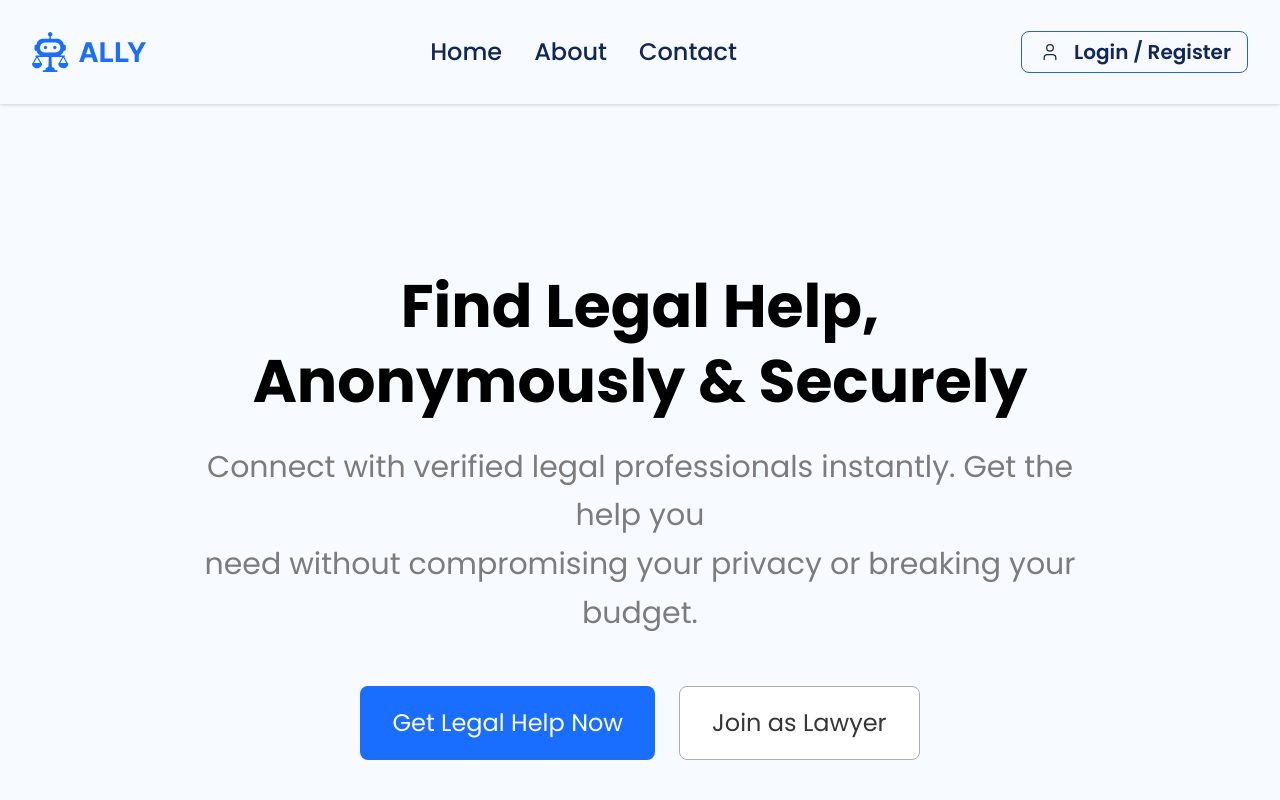
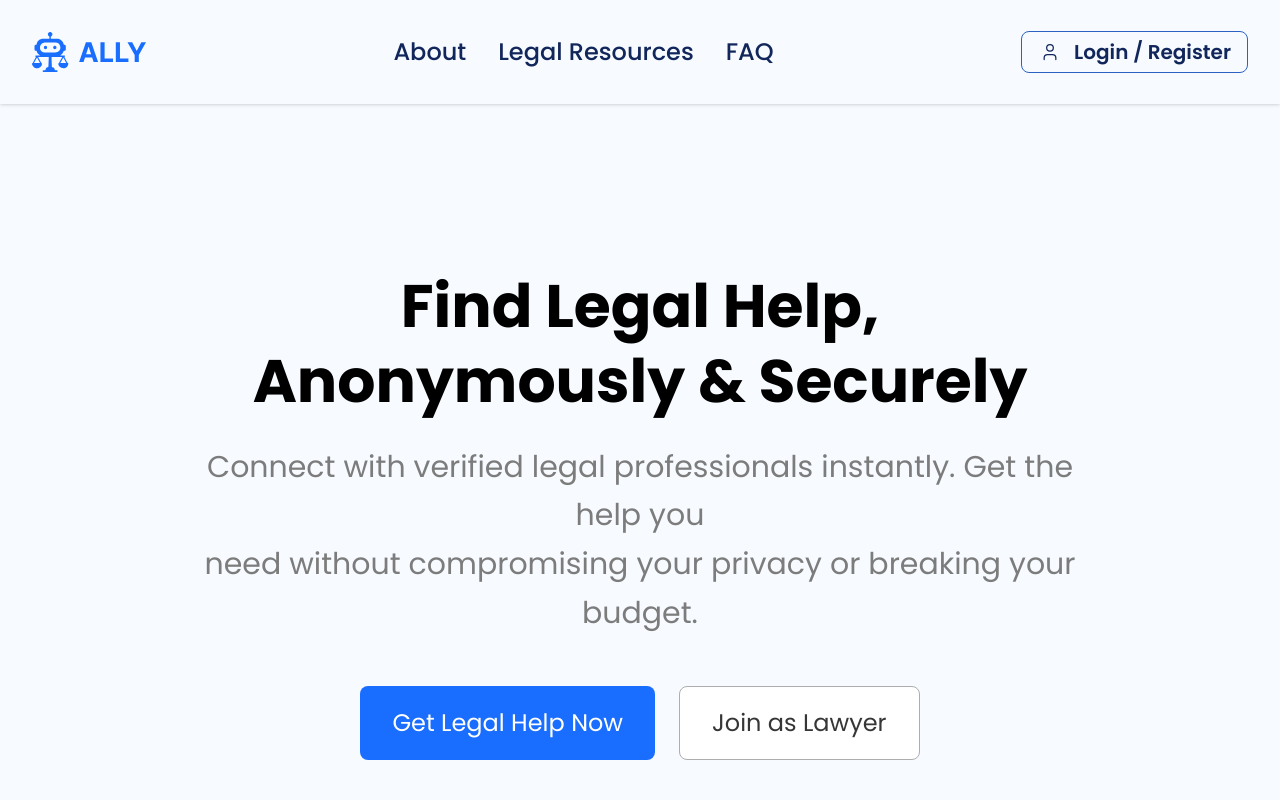
Before and after one commit to piolonrqz/Capstone-ALLY, a React (Vite) app in the folder ally-frontend/: page / in a window 1280 px wide. Shown: the top 800 px of the page. Built offline with nearby package versions, Linux system fonts and the light colour scheme.

Commit message:
revert-main-merge

```diff
--- a/ally-frontend/src/components/NavigationBar.jsx
+++ b/ally-frontend/src/components/NavigationBar.jsx
@@ -16,15 +16,6 @@ const NavigationBar = () => {
   const [userDetails, setUserDetails] = useState(null);
   const [isLoadingUser, setIsLoadingUser] = useState(false);
   const dropdownRef = useRef(null);
-
-  // Check if user is a lawyer
-  const isLawyer = authData?.accountType?.toLowerCase() === 'lawyer';
-
-  // Check if we're in lawyer profile/settings area
-  const isInLawyerArea = location.pathname.startsWith('/lawyer-') ||
-                        location.pathname === '/my-cases' ||
-                        location.pathname === '/appointments';
-
   // Fetch user details when logged in
   useEffect(() => {
     const getUserDetails = async () => {
@@ -61,8 +52,7 @@ const NavigationBar = () => {
     document.addEventListener('mousedown', handleClickOutside);
     return () => {
       document.removeEventListener('mousedown', handleClickOutside);
-    };
-  }, []);
+    };  }, []);
 
   // Don't show nav bar on specific routes
   if (shouldHideNavigation(location.pathname)) {
@@ -77,11 +67,7 @@ const NavigationBar = () => {
 
   const handleProfileSettings = () => {
     setIsDropdownOpen(false);
-    if (isLawyer) {
-      navigate('/lawyer-profile');
-    } else {
     navigate('/settings');
-    }
   };
 
   const handleLogout = () => {
@@ -106,18 +92,15 @@ const NavigationBar = () => {
     }
     return 'U';
   };
-
   return (
     <nav className="fixed top-0 bg-[#F7FBFF] w-full h-[104px] px-8 flex justify-between items-center z-50" style={{boxShadow: '0px 0px 4px 0px rgba(0, 0, 0, 0.25)'}}>
       {/* Logo */}
       <Link to="/" className="flex items-center justify-center h-10">
         <img src="/ally_logo.svg" alt="ALLY Logo" className="w-[114px] h-10" />
       </Link>
-
       {/* Navigation Links */}
       <div className="flex items-center gap-8">
-        {isLoggedIn && isLawyer && isInLawyerArea ? (
-          // Links for lawyers when in lawyer area (profile settings, my cases, appointments)
+        {isLoggedIn ? (
           <>
           <Link
               to="/my-cases"
@@ -131,38 +114,30 @@ const NavigationBar = () => {
             >
               Appointment
             </Link>
-            <Link
-              to="/lawyer-settings"
-              className="text-[#11265A] text-2xl font-medium hover:text-blue-600 transition-colors"
-            >
-              Settings
-            </Link>
           </>
         ) : (
-          // Default links for everyone (lawyers and clients when not in lawyer area)
           <>
             <Link
-              to="/"
-              className="text-[#11265A] text-2xl font-medium hover:text-blue-600 transition-colors"
-            >
-              Home
-            </Link>
-            <Link
-              to="/about"
+              to="#"
               className="text-[#11265A] text-2xl font-medium hover:text-blue-600 transition-colors"
             >
               About
             </Link>
             <Link
-              to="/contact"
+              to="#"
               className="text-[#11265A] text-2xl font-medium hover:text-blue-600 transition-colors"
             >
-              Contact
+              Legal Resources
+            </Link>
+            <Link
+              to="#"
+              className="text-[#11265A] text-2xl font-medium hover:text-blue-600 transition-colors"
+            >
+              FAQ
             </Link>
           </>
         )}
       </div>
-
       {/* Right Side Buttons */}
       <div className="flex items-center gap-3">
         {/* Login/Register or Profile Dropdown */}
@@ -175,7 +150,7 @@ const NavigationBar = () => {
             <button className="relative flex items-center justify-center w-11 h-11 bg-white/80 backdrop-blur-sm rounded-full border border-[#E8F2FF] hover:border-[#2B62C4]/30 hover:bg-white hover:shadow-lg transition-all duration-300 ease-in-out group">
               <Bell className="w-5 h-5 text-[#2B62C4] group-hover:text-[#1A6EFF] transition-colors duration-200" strokeWidth={1.8} />
               {/* Optional notification badge */}
-              <span className="absolute w-3 h-3 transition-opacity duration-200 bg-red-500 border-2 border-white rounded-full opacity-0 -top-1 -right-1 group-hover:opacity-100"></span>
+              <span className="absolute -top-1 -right-1 w-3 h-3 bg-red-500 rounded-full border-2 border-white opacity-0 group-hover:opacity-100 transition-opacity duration-200"></span>
             </button>
 
             <div className="relative" ref={dropdownRef}>
@@ -188,7 +163,6 @@ const NavigationBar = () => {
               </div>
               <ChevronDown className={`w-5 h-5 text-[#11265A] transition-all duration-200 ${isDropdownOpen ? 'rotate-180' : ''}`} />
             </button>
-
             {/* Dropdown Menu */}
             {isDropdownOpen && (
               <div className="absolute right-0 mt-3 w-56 bg-white rounded-xl shadow-xl border border-[#E8F2FF] py-2 z-50 backdrop-blur-sm">
@@ -207,9 +181,9 @@ const NavigationBar = () => {
                 </button>
                 <button
                   onClick={handleLogout}
-                    className="flex items-center w-full gap-3 px-4 py-3 text-left text-red-600 transition-colors hover:bg-red-50 group"
+                  className="flex items-center gap-3 w-full px-4 py-3 text-left text-red-600 hover:bg-red-50 transition-colors group"
                 >
-                    <LogOut className="w-5 h-5 text-red-500 transition-colors group-hover:text-red-600" />
+                  <LogOut className="w-5 h-5 text-red-500 group-hover:text-red-600 transition-colors" />
                   <span className="font-medium">Logout</span>
                 </button>
                 </div>
```
Lines whose indentation alone changed are shown as unchanged.
